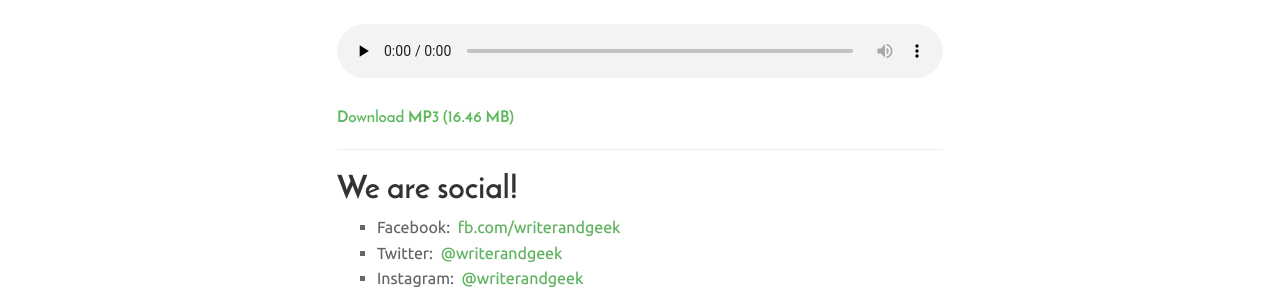
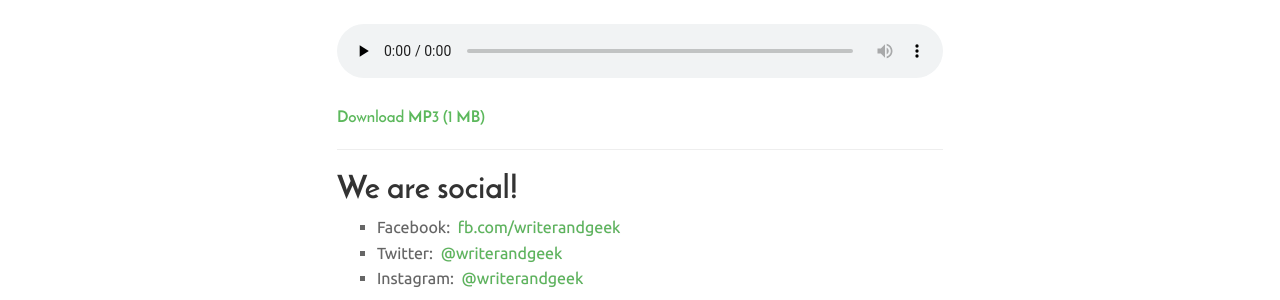
Before and after one commit to ramblingjoint/ramblingjoint, a Jekyll site: the page built from _posts/2017-05-27-000-Intro.md, in a window 1280 px wide. Shown: the part 498-798 px from the top of the page. Built offline with Jekyll 4.4.1, drawn with Linux system fonts in a browser that asks for light colours; comment, search, counter and statistics services are not loaded; part of the change alters nothing that is shown.

Commit message:
updated meta

```diff
--- a/_posts/2017-05-27-000-Intro.md
+++ b/_posts/2017-05-27-000-Intro.md
@@ -5,8 +5,8 @@ excerpt: "What is Writer and Geek all about? This is an intro to W&G"
 summary: "So, we decided to launch a podcast. Let's talk some fun stuff here."
 episode: "000"
 audio: http://cdn.writerandgeek.com/media/WnGEP000.mp3
-duration: "25:51"
-length: "16462643.2"
+duration: "02:35"
+length: "1474720"
 explicit: "no"
 block: "no"
 banner: http://res.cloudinary.com/writerandgeek/image/upload/v1495557535/logo.jpg
```
